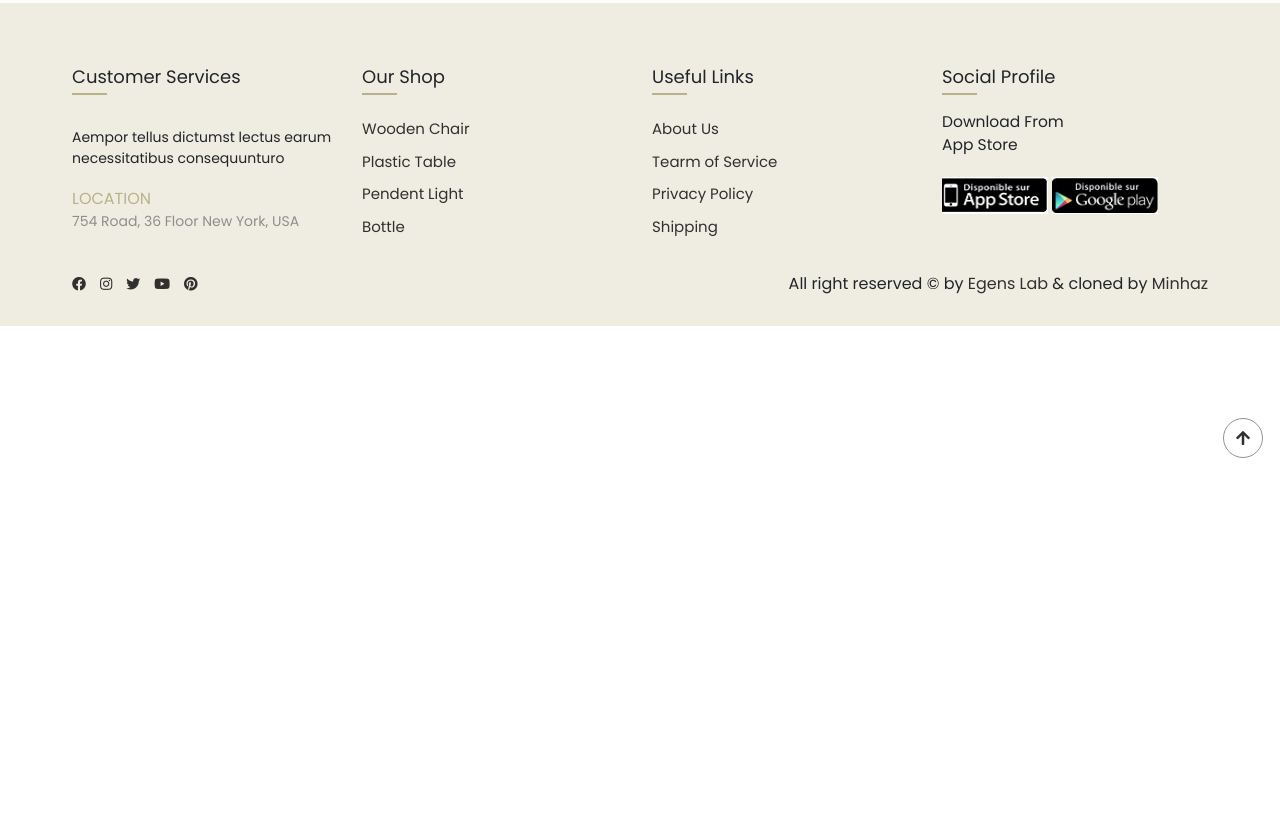
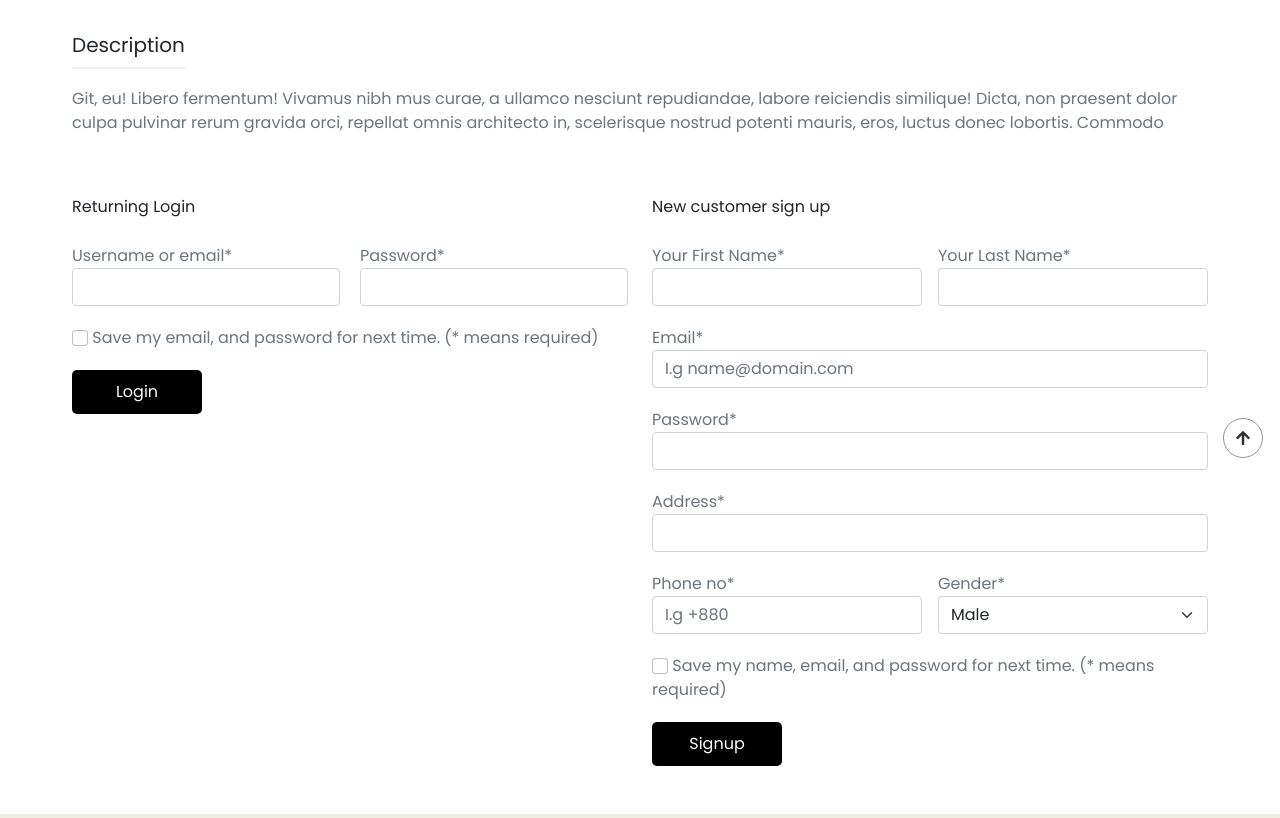
Before and after one commit to Sharif-Minhaz/E-Commerce-website, a plain HTML site: page views/pages/login.html in a window 1280 px wide. Shown: the part 325-1143 px from the top of the page. Before the commit the page ends 800 px from the top, so only its background shows below. Drawn offline with Linux system fonts and the light colour scheme.

Commit message:
loging page added

```diff
--- /dev/null
+++ b/styles/login.css
@@ -0,0 +1,11 @@
+.no-arrow {
+	-moz-appearance: textfield;
+}
+.no-arrow::-webkit-inner-spin-button {
+	display: none;
+}
+.no-arrow::-webkit-outer-spin-button,
+.no-arrow::-webkit-inner-spin-button {
+	-webkit-appearance: none;
+	margin: 0;
+}
--- a/styles/shopDetails.css
+++ b/styles/shopDetails.css
@@ -156,7 +156,7 @@ h5 span {
 .container-body h5 {
 	padding-top: 30px;
 }
-.new-available {
+.mod-pl-label {
 	left: 40px;
 }
 .expand-icon {
--- a/views/pages/login.html
+++ b/views/pages/login.html
@@ -11,7 +11,8 @@
 		<link rel="stylesheet" href="../../styles/global.css" />
 		<link rel="stylesheet" href="../../styles/bestProduct.css" />
 		<link rel="stylesheet" href="../../styles/footer.css" />
-		<link rel="stylesheet" href="../../styles/shopDetails.css">
+		<link rel="stylesheet" href="../../styles/shopDetails.css" />
+		<link rel="stylesheet" href="../../styles/login.css" />
 	</head>
 	<body>
 		<!-- go to top button -->
@@ -118,9 +119,88 @@
 				</div>
 			</div>
 		</section>
+		<!-- short description -->
 		<section class="container-fluid">
 			<div class="container-body">
-
+				<h5><span>Description</span></h5>
+				<div class="text-muted">
+					Git, eu! Libero fermentum! Vivamus nibh mus curae, a ullamco nesciunt repudiandae, labore reiciendis similique! Dicta, non praesent dolor culpa pulvinar rerum gravida orci, repellat omnis architecto in, scelerisque nostrud potenti mauris, eros, luctus donec lobortis. Commodo
+				</div>
+			</div>
+		</section>
+		<!-- login details -->
+		<section class="container-fluid">
+			<div class="container-body">
+				<div class="row">
+					<div class="col-md-6 col-12">
+						<span>Returning Login</span><br>
+						<form action="/views/shop/shopDetails.html" class="review-own-details" method="get">
+							<div class="main-fields">
+								<div class="uname">
+									<label class="text-muted" for="name">Username or email*</label>
+									<input type="text" class="form-control review-input" required>
+								</div>
+								<div class="password">
+									<label class="text-muted" for="password">Password*</label>
+									<input type="password" class="form-control review-input" required>
+								</div>
+							</div>
+							<div class="remember-submit-btn">
+								<input class="form-check-input" style="cursor: pointer;" type="checkbox"> <span class="text-muted">Save my email, and password for next time. (* means required)</span>
+								<br>
+								<button class="shop-btn" type="submit">Login</button>
+							</div>
+						</form>
+					</div>
+					<div class="col-md-6 col-12 pb-5">
+						<span>New customer sign up</span><br>
+						<form action="/views/shop/shopDetails.html" class="review-own-details" method="get">
+							<div class="main-fields d-flex flex-column">
+								<div class="d-flex gap-3 flex-xl-row flex-md-column">
+									<div class="fname">
+										<label class="text-muted" for="fname">Your First Name*</label>
+										<input type="text" class="form-control review-input" required>
+									</div>
+									<div class="lname">
+										<label class="text-muted" for="lname">Your Last Name*</label>
+										<input type="text" class="form-control review-input" required>
+									</div>
+								</div>
+								<div class="email">
+									<label class="text-muted" for="email">Email*</label>
+									<input type="email" class="form-control review-input" placeholder="I.g name@domain.com" required>
+								</div>
+								<div class="password">
+									<label class="text-muted" for="email">Password*</label>
+									<input type="password" class="form-control review-input" required>
+								</div>
+								<div class="address">
+									<label class="text-muted" for="email">Address*</label>
+									<input type="text" class="form-control review-input" required>
+								</div>
+								<div class="d-flex flex-xl-row flex-md-column gap-3">
+									<div class="phone-number">
+										<label class="text-muted" for="email">Phone no*</label>
+										<input type="number" class="form-control review-input no-arrow" placeholder="I.g +880" required>
+									</div>
+									<div class="gender">
+										<label class="text-muted" for="gender">Gender*</label>
+										<select class="form-select" name="gender" id="gender">
+											<option value="Male">Male</option>
+											<option value="Female">Female</option>
+											<option value="Others">Others</option>
+										</select>
+									</div>
+								</div>
+							</div>
+							<div class="remember-submit-btn">
+								<input class="form-check-input" style="cursor: pointer;" type="checkbox"> <span class="text-muted">Save my name, email, and password for next time. (* means required)</span>
+								<br>
+								<button class="shop-btn" type="submit">Signup</button>
+							</div>
+						</form>
+					</div>
+				</div>
 			</div>
 		</section>
 		<!-- footer section -->
```
Also changed, not shown: views/shop/shopDetails.html (+5 -5 lines).
